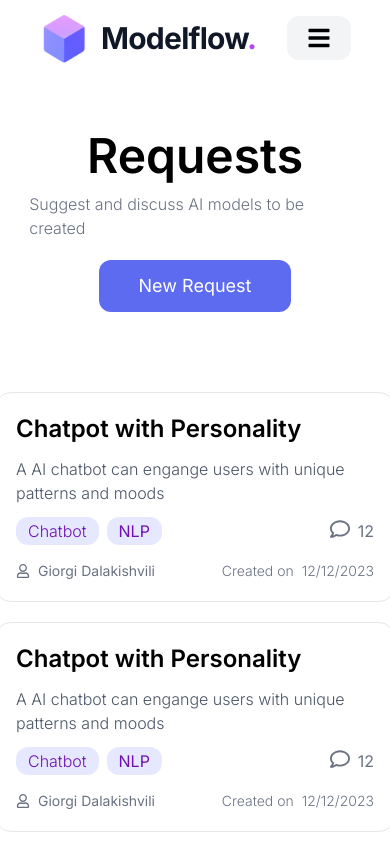
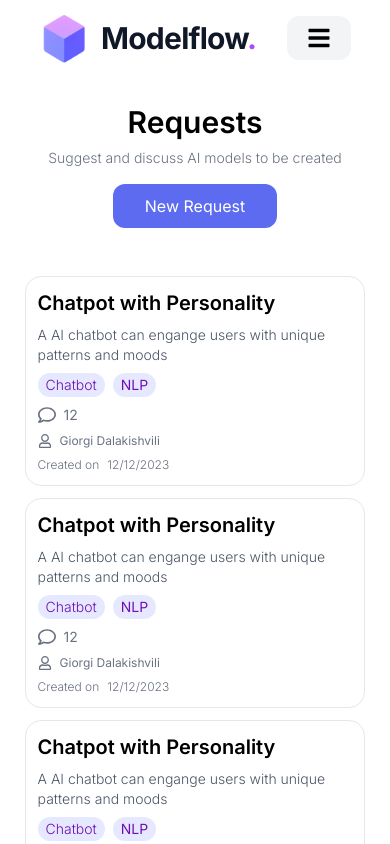
Before and after one commit to Dalaqa25/ModelFlow_nextJS, a Next.js app: page /requests in a window 390 px wide. Shown: the top 844 px of the page. Built offline with nearby package versions, Linux system fonts and the light colour scheme.

Commit message:
optimization fro mobile devices

```diff
--- a/app/components/request.jsx
+++ b/app/components/request.jsx
@@ -1,4 +1,4 @@
-import { FaRegComment,FaRegUser } from 'react-icons/fa';
+import { FaRegComment, FaRegUser } from 'react-icons/fa';
 import { useState } from 'react';
 import RequestInfo from './requestInfo';
 
@@ -6,33 +6,36 @@ export default function Request() {
     const [showRequestInfo, setShowRequestInfo] = useState(false);
     return (
         <>
-            {/* Overlay with transition */}
             <div
                 className={`fixed inset-0 bg-black z-50 transition-opacity duration-300 ${showRequestInfo ? 'opacity-50 pointer-events-auto' : 'opacity-0 pointer-events-none'}`}
                 onClick={() => setShowRequestInfo(false)}
                 style={{ transitionProperty: 'opacity' }}>
             </div>
 
-            <div onClick={() => setShowRequestInfo(true)} className="max-w-[950px] w-1/2 min-w-[400px] border-1 rounded-2xl border-gray-200 rounded-xgap-2.5 cursor-pointer hover:shadow transition-all duration-300 ease-in-out">
+            <div
+                onClick={() => setShowRequestInfo(true)}
+                className="w-[95%] sm:w-[85%] md:w-1/2 max-w-[950px] min-w-[280px] border rounded-2xl border-gray-200 cursor-pointer hover:shadow transition-all duration-300 ease-in-out"
+            >
                 {showRequestInfo && <RequestInfo/>}
-                <div className="p-5 flex flex-col gap-3">
-                    <h1 className="text-2xl font-semibold">Chatpot with Personality</h1>
-                    <p className="font-light text-gray-600">A AI chatbot can engange users with unique patterns and moods</p>
-                    <div className="flex justify-between items-center">
-                        <div className="flex gap-2">
-                            <p className="text-purple-800 rounded-xl font-light px-3 py-0.5 bg-[rgba(78,96,255,0.14)]">Chatbot</p>
-                            <p className="text-purple-800 rounded-xl px-3 py-0.5 bg-[rgba(78,96,255,0.14)]">NLP</p>
+                <div className="p-3 sm:p-5 flex flex-col gap-2 sm:gap-3">
+                    <h1 className="text-xl sm:text-2xl font-semibold">Chatpot with Personality</h1>
+                    <p className="text-sm sm:text-base font-light text-gray-600">A AI chatbot can engange users with unique patterns and moods</p>
+                    <div className="flex flex-col sm:flex-row sm:justify-between sm:items-center gap-2">
+                        <div className="flex flex-wrap gap-2">
+                            <p className="text-sm sm:text-base text-purple-800 rounded-xl font-light px-2 sm:px-3 py-0.5 bg-[rgba(78,96,255,0.14)]">Chatbot</p>
+                            <p className="text-sm sm:text-base text-purple-800 rounded-xl px-2 sm:px-3 py-0.5 bg-[rgba(78,96,255,0.14)]">NLP</p>
                         </div>
-                        <div className='flex gap-2'>
-                            <FaRegComment className="cursor-pointer text-gray-500 hover:text-blue-500 text-xl" /><span className='text-gray-500'>12</span>
+                        <div className='flex gap-2 items-center'>
+                            <FaRegComment className="cursor-pointer text-gray-500 hover:text-blue-500 text-lg sm:text-xl" />
+                            <span className='text-sm sm:text-base text-gray-500'>12</span>
                         </div>
                     </div>
-                    <div className='flex mt-1 items-center text-sm'>
-                        <div className=' flex items-center gap-2 text-gray-500'>
-                            <FaRegUser/>
+                    <div className='flex flex-col sm:flex-row sm:items-center text-xs sm:text-sm gap-2 sm:gap-0'>
+                        <div className='flex items-center gap-2 text-gray-500'>
+                            <FaRegUser className="text-sm sm:text-base"/>
                             <p>Giorgi Dalakishvili</p>
                         </div>
-                        <div className='flex items-center gap-2 text-gray-500 font-light ml-auto'>
+                        <div className='flex items-center gap-2 text-gray-500 font-light sm:ml-auto'>
                             <p>Created on</p>
                             <p className='text-gray-500'>12/12/2023</p>
                         </div>
--- a/app/requests/page.jsx
+++ b/app/requests/page.jsx
@@ -7,20 +7,26 @@ export default function Requests() {
     const [ isClicked, setIsClicked ] = useState(false)
     return (
         <>
-            {/* Overlay with transition */}
             <div
                 className={`fixed inset-0 bg-black z-50 transition-opacity duration-300 ${isClicked ? 'opacity-50 pointer-events-auto' : 'opacity-0 pointer-events-none'}`}
                 onClick={() => setIsClicked(false)}
                 style={{ transitionProperty: 'opacity' }}>
             </div>
-            <div className="mt-27 w-[85%] mx-auto">
+            <div className="mt-20 sm:mt-27 w-[92%] sm:w-[85%] mx-auto">
                 <div className="flex flex-col items-center justify-center">
-                    <h1 className="text-5xl font-semibold">Requests</h1>
-                    <p className="text-base sm:text-lg font-light text-gray-500 mt-3">Suggest and discuss AI models to be created</p>
-                    <button onClick={() => setIsClicked(true)} className="btn-primary text-white py-3 text-lg px-10 rounded-xl mt-5 hover:shadow-lg hover:scale-105">New Request</button>
+                    <h1 className="text-3xl sm:text-5xl font-semibold text-center">Requests</h1>
+                    <p className="text-sm sm:text-lg font-light text-gray-500 mt-2 sm:mt-3 px-4 text-center">
+                        Suggest and discuss AI models to be created
+                    </p>
+                    <button
+                        onClick={() => setIsClicked(true)}
+                        className="btn-primary text-white py-2.5 sm:py-3 text-base sm:text-lg px-8 sm:px-10 rounded-xl mt-4 sm:mt-5 hover:shadow-lg hover:scale-105"
+                    >
+                        New Request
+                    </button>
                     {isClicked && <RequestBox/>}
                 </div>
-                <div className="flex flex-col items-center justify-center mt-20 gap-5">
+                <div className="flex flex-col items-center justify-center mt-12 sm:mt-20 gap-3 sm:gap-5">
                     <Request />
                     <Request />
                     <Request />
```
